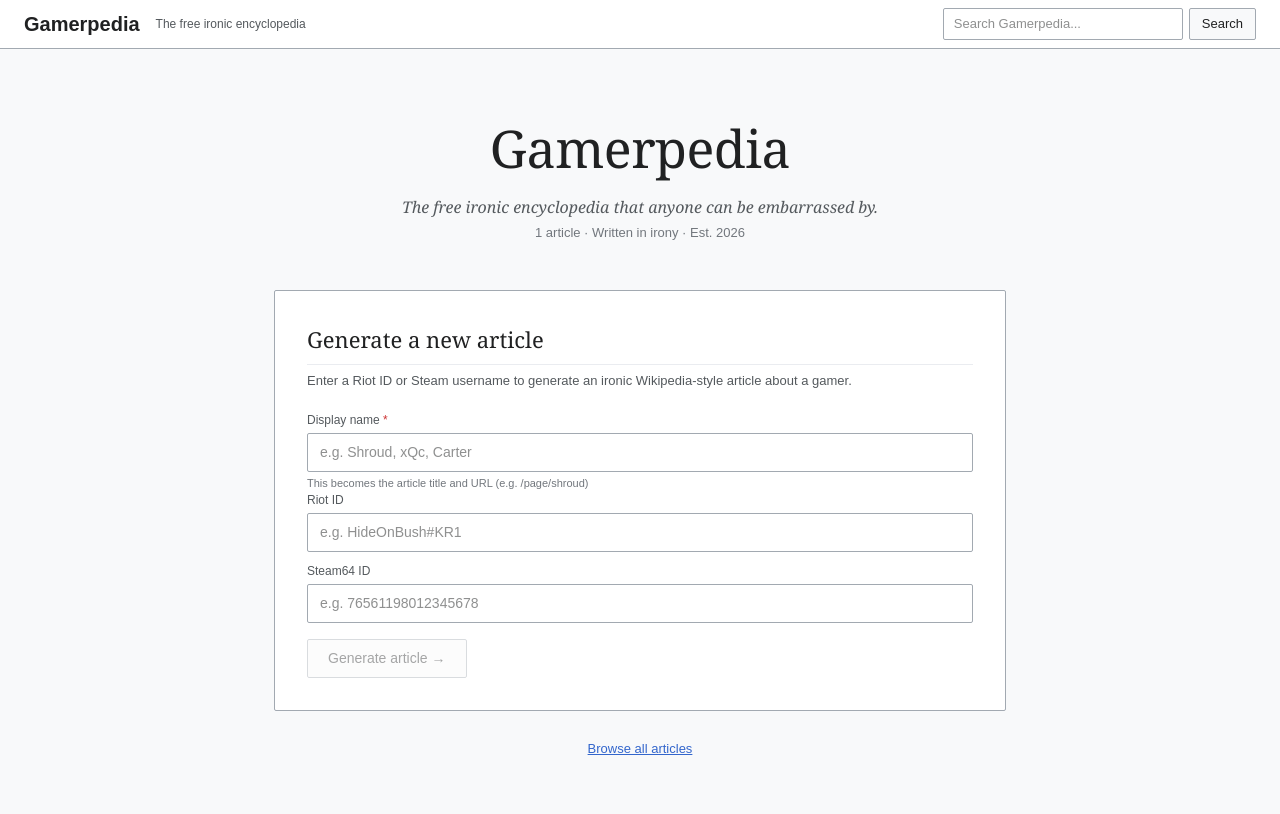
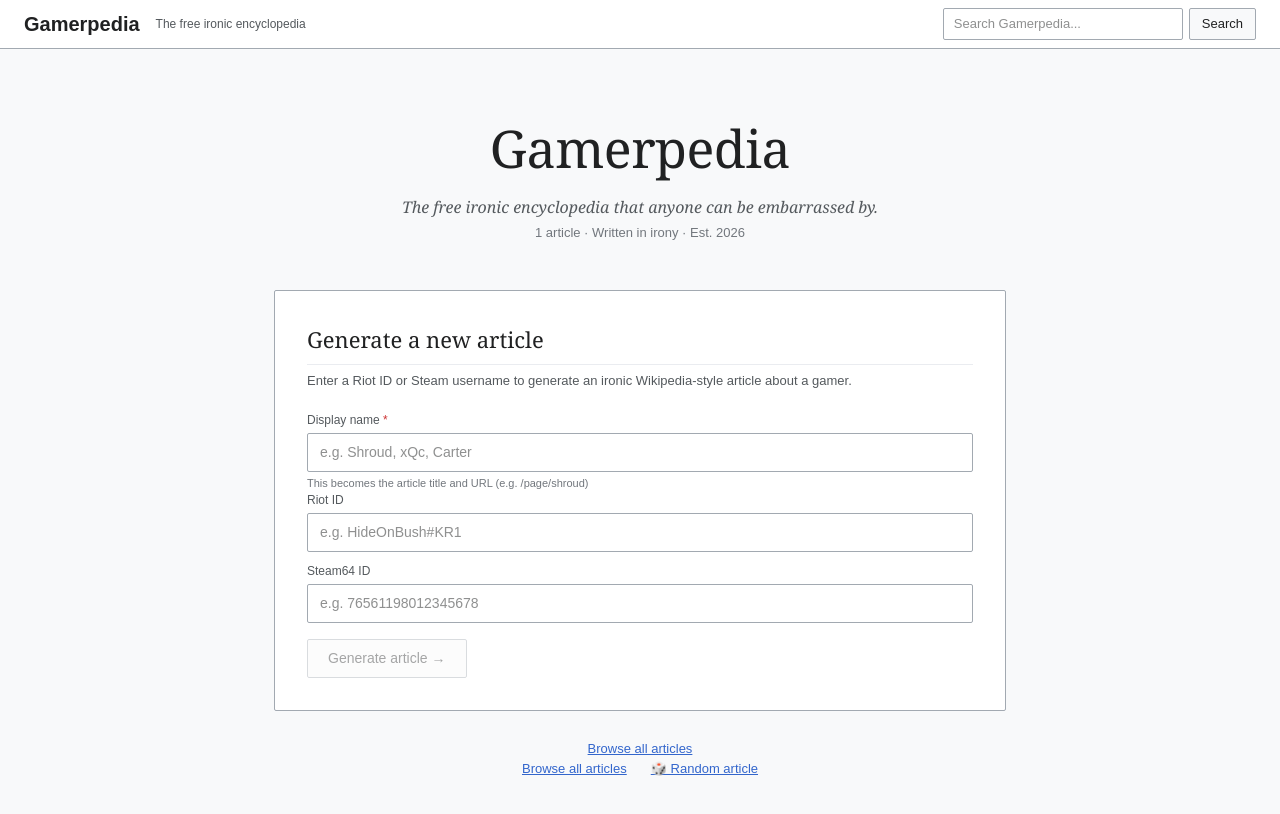
Before and after one commit to Carter-AS/Bearhacks2026, a Next.js app in the folder frontend/: page / in a window 1280 px wide. Shown: the top 814 px of the page. Built offline with nearby package versions, Linux system fonts and the light colour scheme.

Commit message:
added a random article button to the home page

```diff
--- a/frontend/app/page.tsx
+++ b/frontend/app/page.tsx
@@ -23,6 +23,11 @@ export default function Home() {
     else setError("");
   }
 
+  async function handleRandom() {
+    const res = await fetch("http://localhost:5000/api/random");
+    const data = await res.json();
+    if (data.username) router.push(`/page/${encodeURIComponent(data.username)}`);
+  }
 
   async function handleGenerate() {
 
@@ -165,6 +170,22 @@ export default function Home() {
             Browse all articles
           </span>
         </div>
+
+        <div style={{ textAlign: "center", display: "flex", justifyContent: "center", gap: 24 }}>
+          <span
+            onClick={() => router.push("/browse")}
+            style={{ fontSize: 13, color: "#3366cc", cursor: "pointer", fontFamily: "sans-serif", textDecoration: "underline" }}
+          >
+            Browse all articles
+          </span>
+          <span
+            onClick={handleRandom}
+            style={{ fontSize: 13, color: "#3366cc", cursor: "pointer", fontFamily: "sans-serif", textDecoration: "underline" }}
+          >
+            🎲 Random article
+          </span>
+        </div>
+
       </div>
     </main>
   );
```
Also changed, not shown: 1 other file (tests, documents, lock files or other folders).
